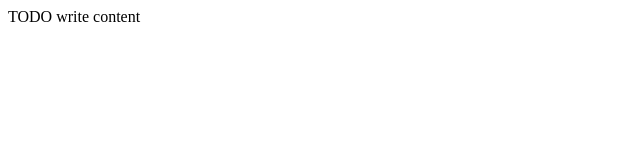
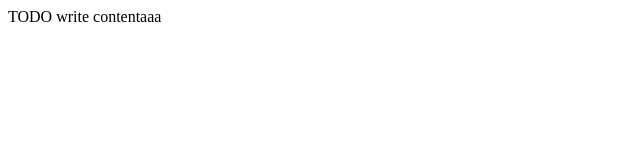
Before and after one commit to viniciusjns/xy-inc, a plain HTML site: page ZupWebService/web/teste.html in a window 1280 px wide. Shown: the full height of the page, 0-640 px from the left. Drawn offline with Linux system fonts and the light colour scheme.

Commit message:
primeiro commit

```diff
--- a/ZupWebService/web/teste.html
+++ b/ZupWebService/web/teste.html
@@ -11,6 +11,6 @@ and open the template in the editor.
         <meta name="viewport" content="width=device-width, initial-scale=1.0">
     </head>
     <body>
-        <div>TODO write content</div>
+        <div>TODO write contentaaa</div>
     </body>
 </html>
```
